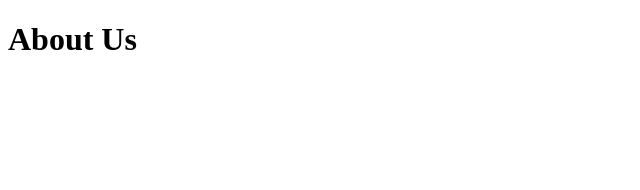
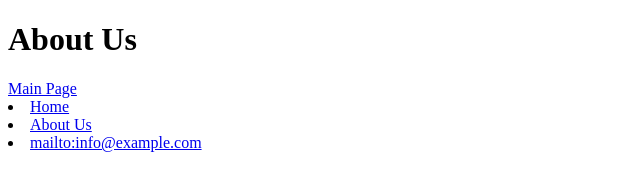
Before and after one commit to Avais0/Assignment-3, a plain HTML site: page About Us.html in a window 1280 px wide. Shown: the whole page, without its empty margins (0-640 px from the left). Drawn offline with Linux system fonts and the light colour scheme.

Commit message:
file update

```diff
--- a/About Us.html
+++ b/About Us.html
@@ -8,5 +8,9 @@
 </head>
 <body>
     <H1>About Us</H1>
+    <a href="index.html">Main Page</a>
+     <li> <a href="Home.html">Home</a></li>
+    <li> <a href="About Us.html"> About Us </a></li>
+    <li><a href="Contact Us.html">mailto:info@example.com</a></li>
 </body>
 </html>
```
Also changed, not shown: Contact Us.html (+4 -0 lines), Home.html (+4 -0 lines), index.html (+5 -2 lines).
